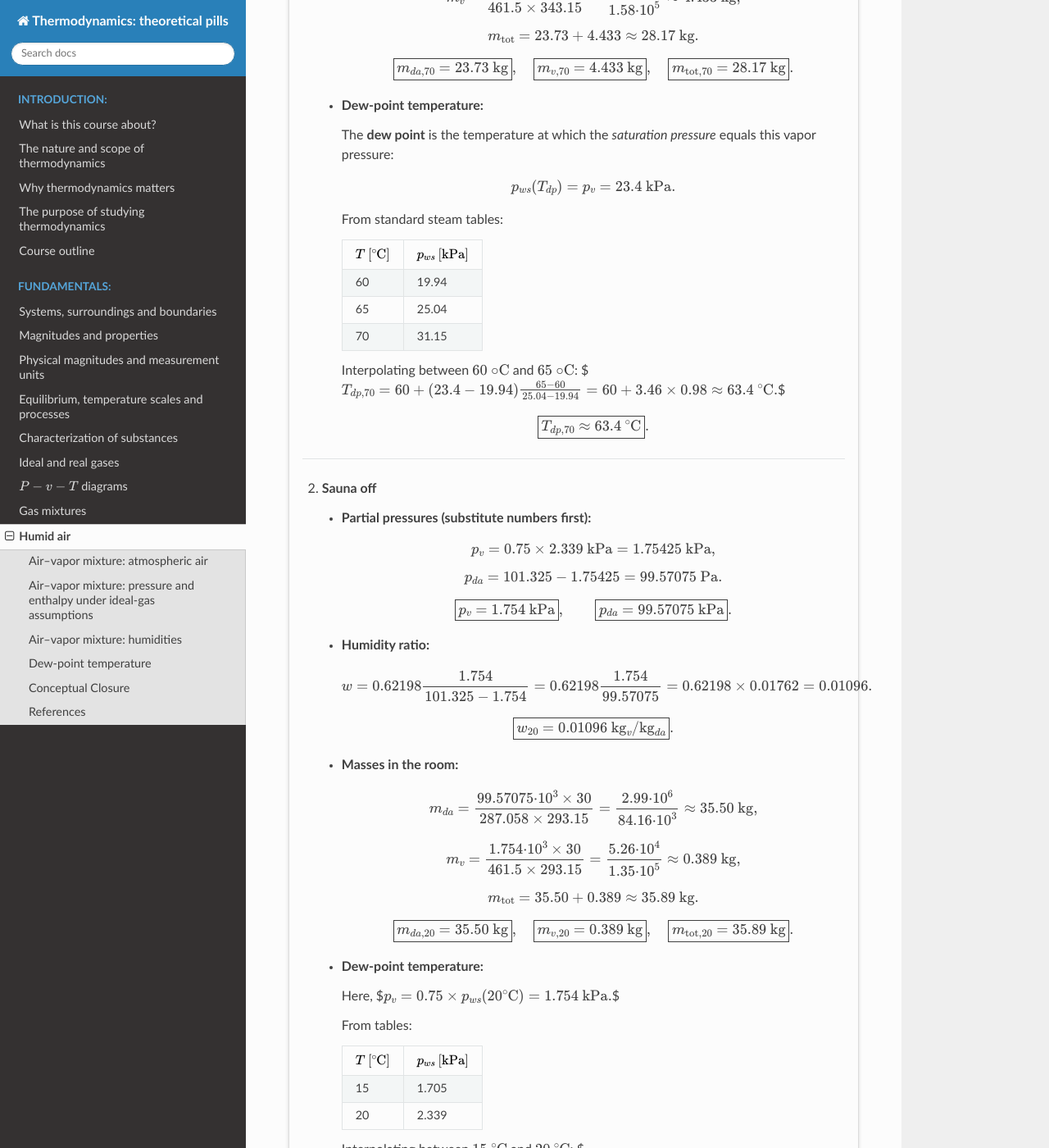
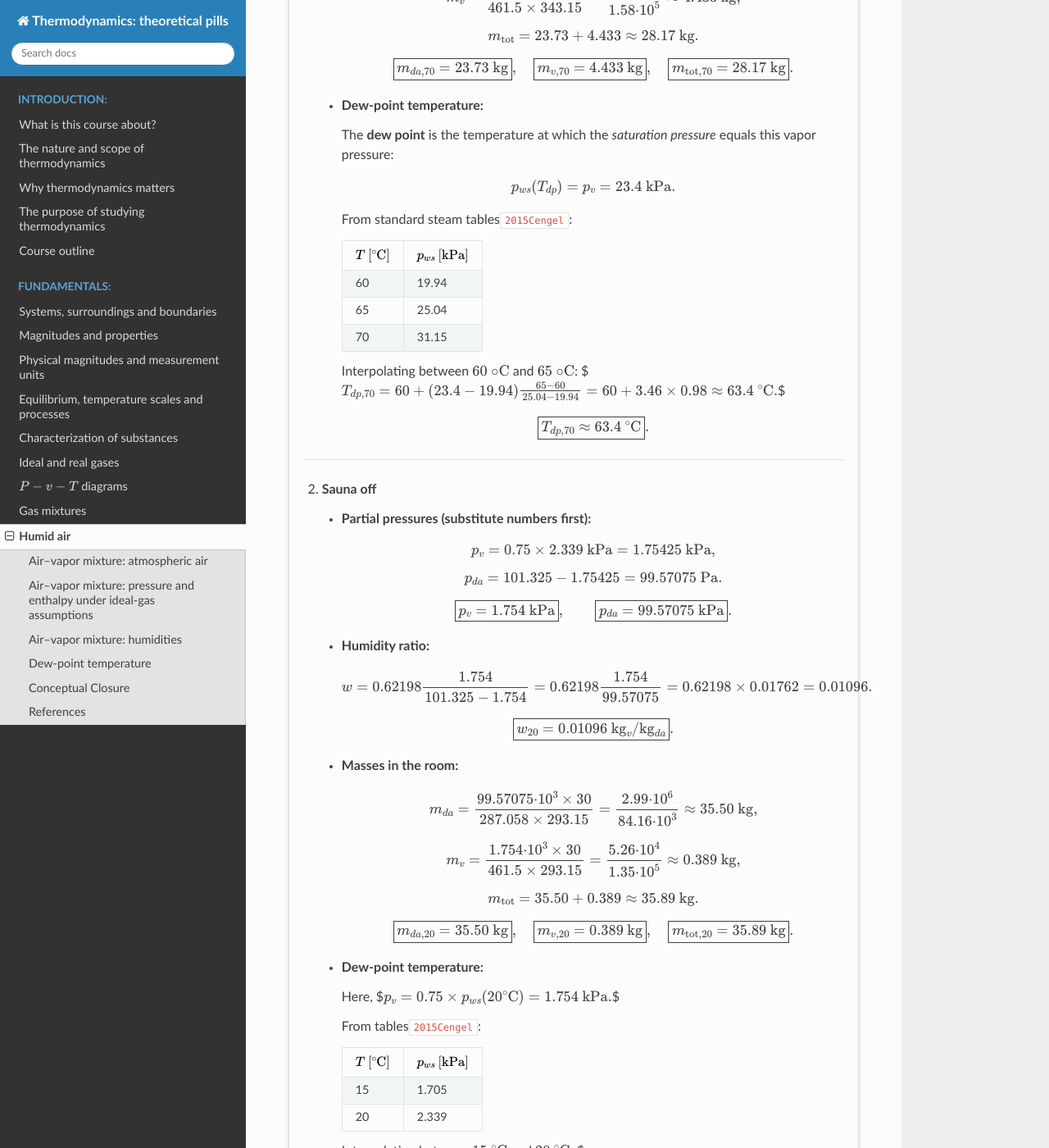
Before and after one commit to azarketa/Thermodynamics-theoretical-pills, a Sphinx documentation site: the page built from source/Humid_air.md, in a window 1280 px wide and 1400 px high, scrolled down 4945 px. Shown: the whole window at 82% size. Built offline with Sphinx 7.4.7 and the Read the Docs theme 3.1.0, drawn with Linux system fonts in a browser that asks for light colours; cross-references to code outside the pages are shown as plain code.

Commit message:
Files updated

```diff
--- a/source/Humid_air.md
+++ b/source/Humid_air.md
@@ -253,7 +253,7 @@ $$
         p_{ws}(T_{dp}) = p_v = 23.4\ \text{kPa}.
         $$
 
-        From standard steam tables:
+        From standard steam tables{cite}`2015Cengel`:
 
         | $T$ $[^{\circ}\text{C}]$ | $p_{ws}$ $[\text{kPa}]$ |
         | :------: | :------------: |
@@ -325,7 +325,7 @@ $$
         Here,
         $$p_v = 0.75 \times p_{ws}(20^\circ\text{C}) = 1.754\ \text{kPa}.$$
 
-        From tables:
+        From tables{cite}`2015Cengel`:
 
         | $T$ $[^{\circ}\text{C}]$ | $p_{ws}$ $[\text{kPa}]$ |
         | :------: | :------------: |
```
